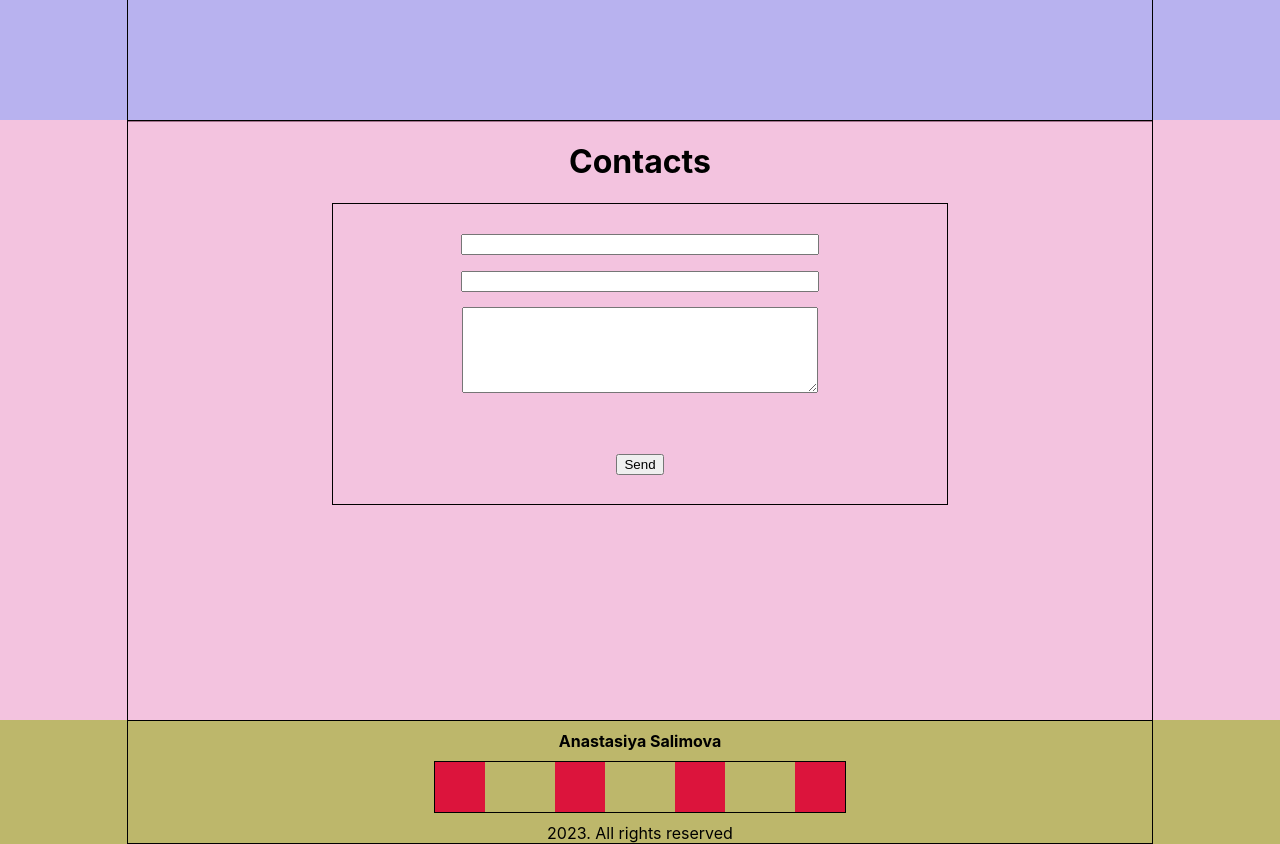
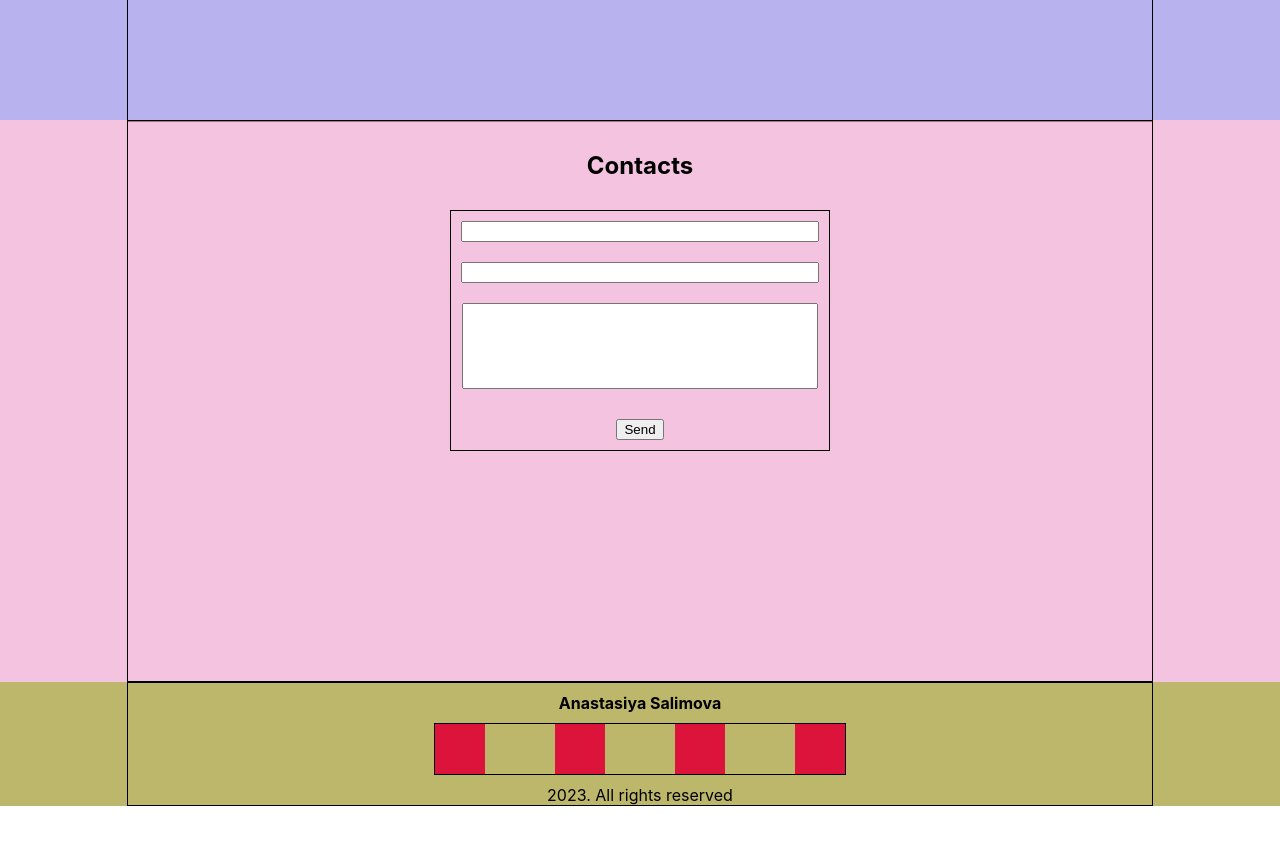
Before and after one commit to Nascccom/Portfolio, a React (Create React App) app: page / in a window 1280 px wide. Shown: the part 2360-3204 px from the top of the page. After the commit the page ends 3166 px from the top, so only its background shows below. Built offline with nearby package versions, Linux system fonts and the light colour scheme.

Commit message:
Removed spans and divs in form

```diff
--- a/src/components/Contacts/Contacts.module.css
+++ b/src/components/Contacts/Contacts.module.css
@@ -1,24 +1,20 @@
 .contactsBlock {
-    height: 75vh;
+    min-height: 70vh;
     background-color: rgba(238, 167, 208, 0.68);
 }
 
 .contactsContainer {
+    min-height: 70vh;
     flex-direction: column;
     align-items: center;
 }
+.title {
+    margin: 30px 0;
+}
 
 .form {
+    padding: 10px;
     border: 1px solid;
-    width: 60%;
-    min-height: 300px;
-    display: flex;
-    flex-direction: column;
-    justify-content: space-around;
-    align-items: center;
-}
-
-.inputFields {
     display: flex;
     flex-direction: column;
     align-items: center;
@@ -27,10 +23,22 @@
 
 input {
     width: 350px;
-    margin-bottom: 15px;
+    margin-bottom: 20px;
 }
 
 textarea {
     width: 350px;
     height: 80px;
+    resize: none;
+    margin-bottom: 30px;
 }
+
+@media (max-width: 500px) {
+    input {
+        width: 100%;
+    }
+    textarea {
+        width: 100%;
+    }
+
+}
--- a/src/components/Contacts/Contacts.tsx
+++ b/src/components/Contacts/Contacts.tsx
@@ -6,22 +6,11 @@ export const Contacts = () => {
     return (
       <div className={style.contactsBlock}>
           <div className={`${styleContainer.container} ${style.contactsContainer}`}>
-              <h1>Contacts</h1>
+              <h2 className={style.title}>Contacts</h2>
               <form className={style.form}>
-                  <div className={style.inputFields}>
-                      <div>
-                          <span></span>
-                          <input/>
-                      </div>
-                      <div>
-                          <span></span>
-                          <input/>
-                      </div>
-                      <div>
-                          <span></span>
-                          <textarea name="" id=""></textarea>
-                      </div>
-                  </div>
+                      <input/>
+                      <input/>
+                      <textarea name="" id=""></textarea>
                   <button>Send</button>
               </form>
           </div>
```
